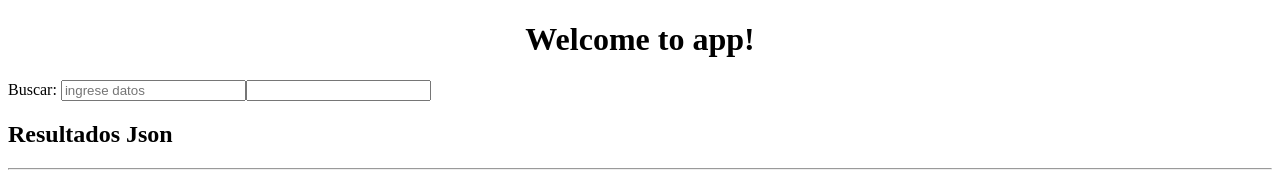
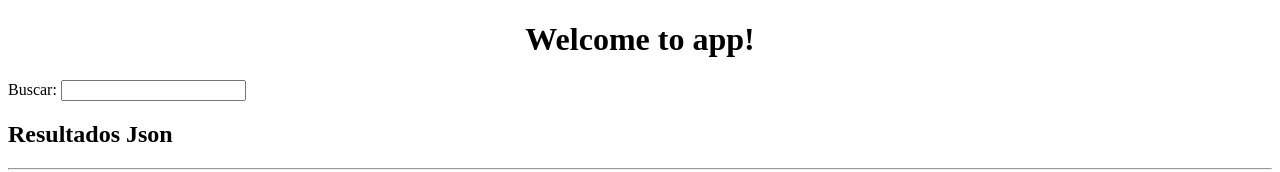
Before and after one commit to QuiqueEM/Reto1, an Angular app in the folder reto-uno/: page / in a window 1280 px wide. Shown: the top 172 px of the page. Built offline with nearby package versions, Linux system fonts and the light colour scheme; no server answers.

Commit message:
Agrega Observable

```diff
--- a/reto-uno/src/app/busqueda/busqueda.component.html
+++ b/reto-uno/src/app/busqueda/busqueda.component.html
@@ -1,7 +1,6 @@
 <div>
   <label>Buscar:
-    <input  placeholder="ingrese datos">
-    <input type="text" class="field-search cross_site_script_val_pop" id="buscador" name="s" autocomplete="off" placeholder="" onfocus="this.placeholder = ''" maxlength="50">
+    <input>
   </label>
 </div>
 <h2>Resultados Json</h2>
```
Also changed, not shown: reto-uno/src/app/resultados-list/resultados-list.component.ts (line endings or trailing spaces).
